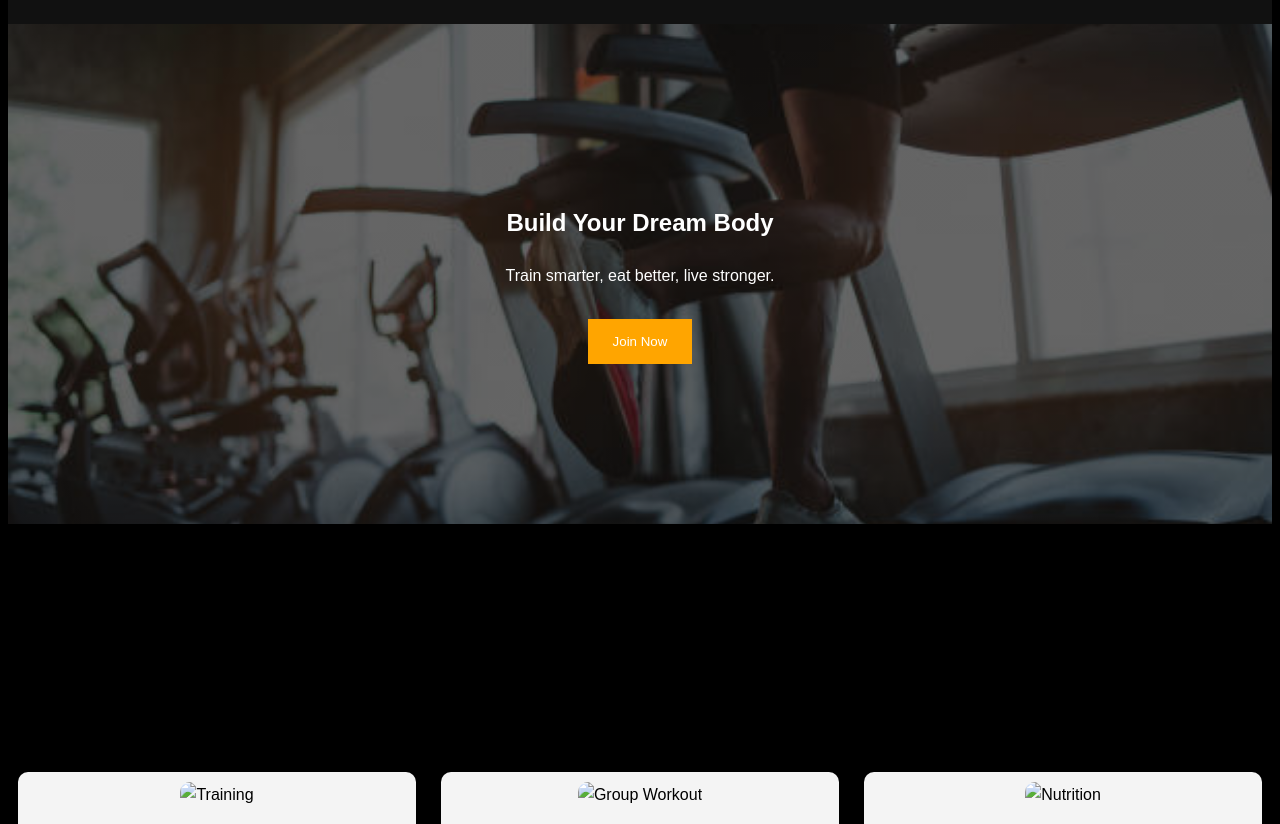
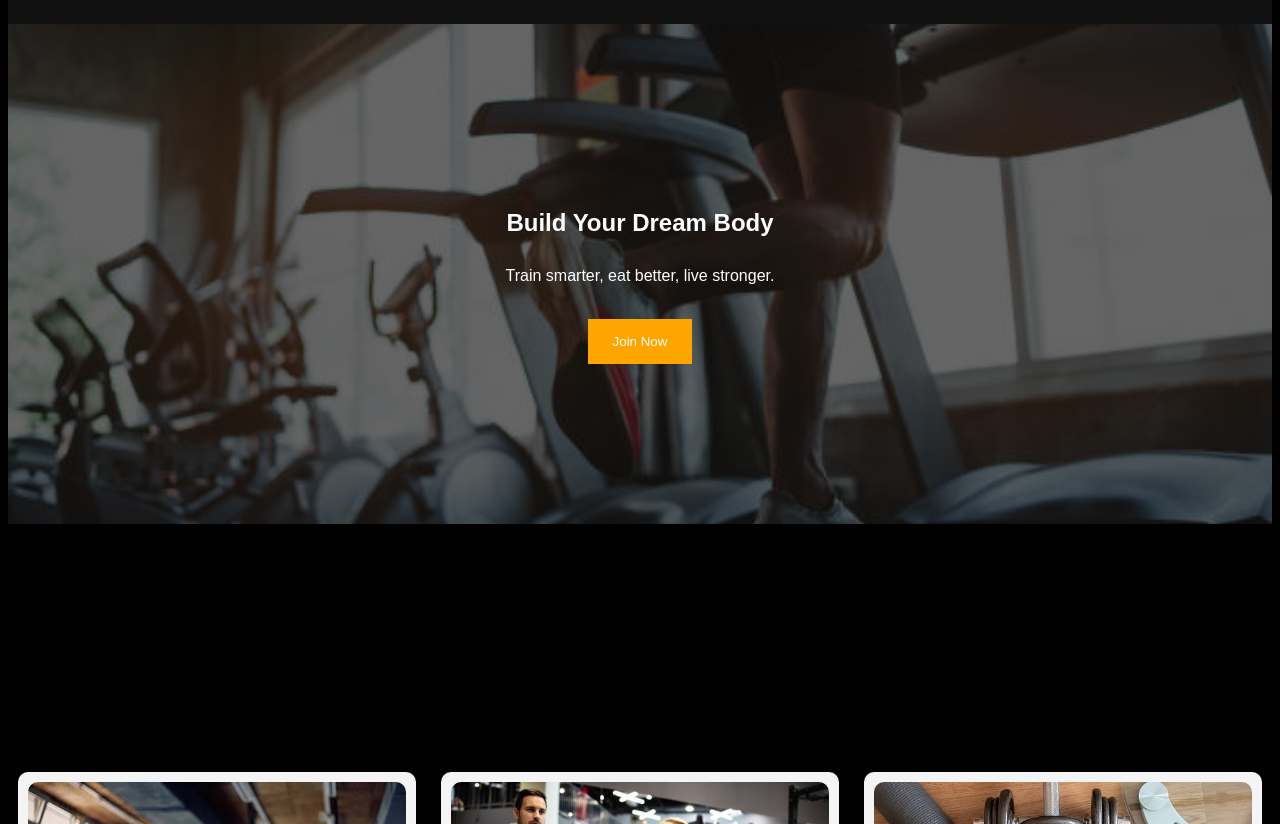
Before and after one commit to yb22423255-commits/css-grid-flexbox-landing-page, a plain HTML site: page index.html in a window 1280 px wide. Shown: the part 102-926 px from the top of the page. Drawn offline with Linux system fonts and the light colour scheme; files whose address does not match are found by name.

Commit message:
Fix HTML formatting and update image paths

```diff
--- a/index.html
+++ b/index.html
@@ -48,19 +48,19 @@
 
     <div class="services-grid">
       <div class="card">
-        <img src="images/training.jpg" alt="Training">
+        <img src="training.jpg" alt="Training">
         <h3>🏋️ Personal Training</h3>
         <p>Customized workouts for faster results.</p>
       </div>
 
       <div class="card">
-        <img src="images/group.jpg" alt="Group Workout">
+        <img src="group.jpg" alt="Group Workout">
         <h3>👥 Group Classes</h3>
         <p>High-energy group sessions.</p>
       </div>
 
       <div class="card">
-        <img src="images/nutrition.jpg" alt="Nutrition">
+        <img src="nutrition.jpg" alt="Nutrition">
         <h3>🥗 Nutrition Plans</h3>
         <p>Healthy eating made simple.</p>
       </div>
```
